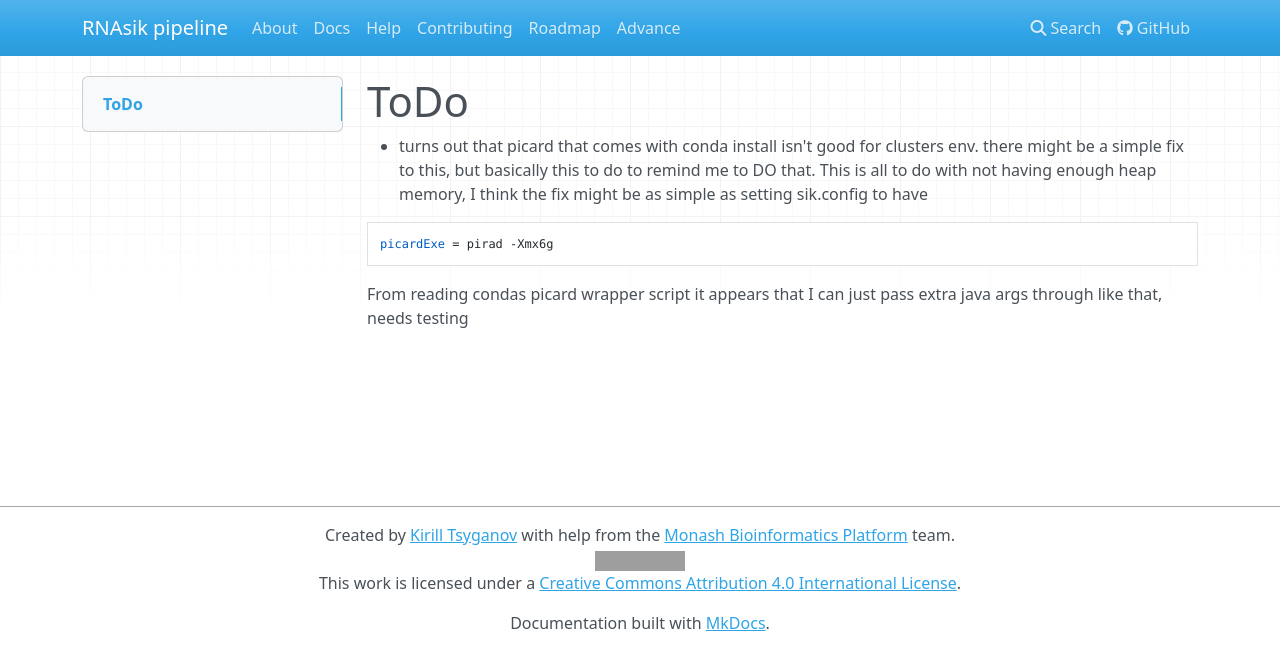
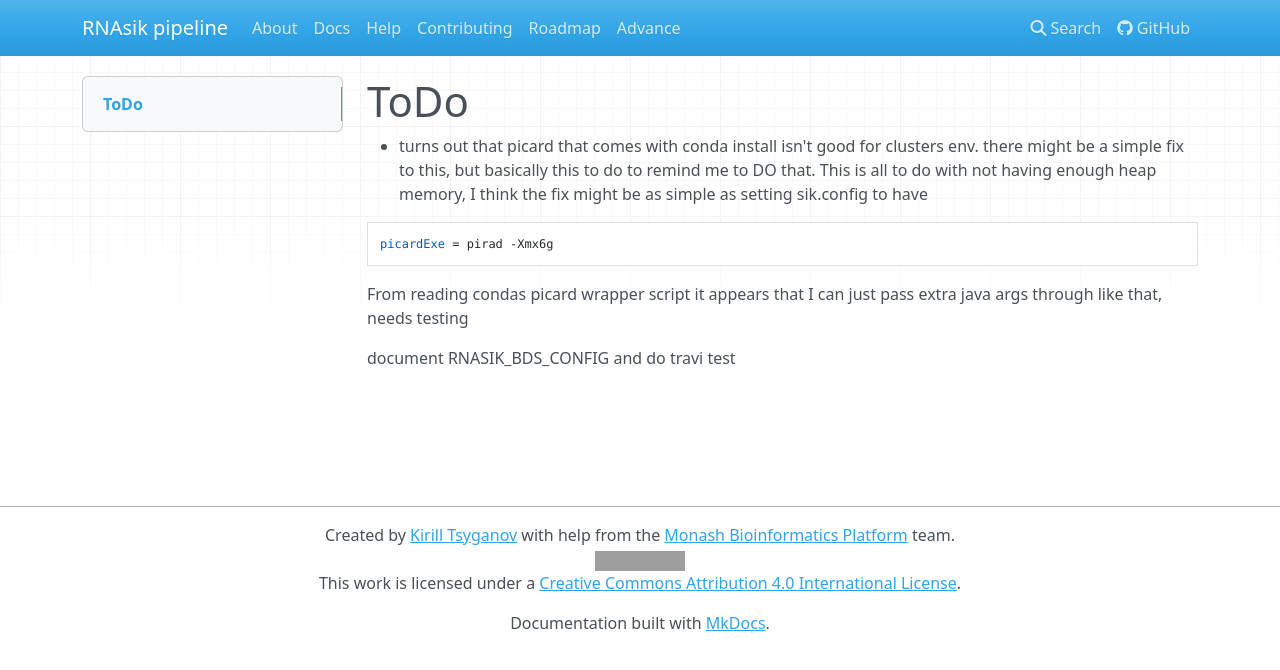
Before and after one commit to MonashBioinformaticsPlatform/RNAsik-pipe, an MkDocs documentation site: the page built from docs/TODO.md, in a window 1280 px wide. Shown: the top 670 px of the page. Built offline with MkDocs 1.6.1, drawn with Linux system fonts in a browser that asks for light colours; nearby versions of some CDN libraries; old or Windows-style settings are respelled for this version of MkDocs; grey boxes are pictures that could not be loaded.

```diff
--- a/docs/TODO.md
+++ b/docs/TODO.md
@@ -11,3 +11,5 @@
 
 From reading condas picard wrapper script it appears that I can just pass extra java args
 through like that, needs testing
+
+document RNASIK_BDS_CONFIG and do travi test
```
Also changed, not shown: 1 other file.
